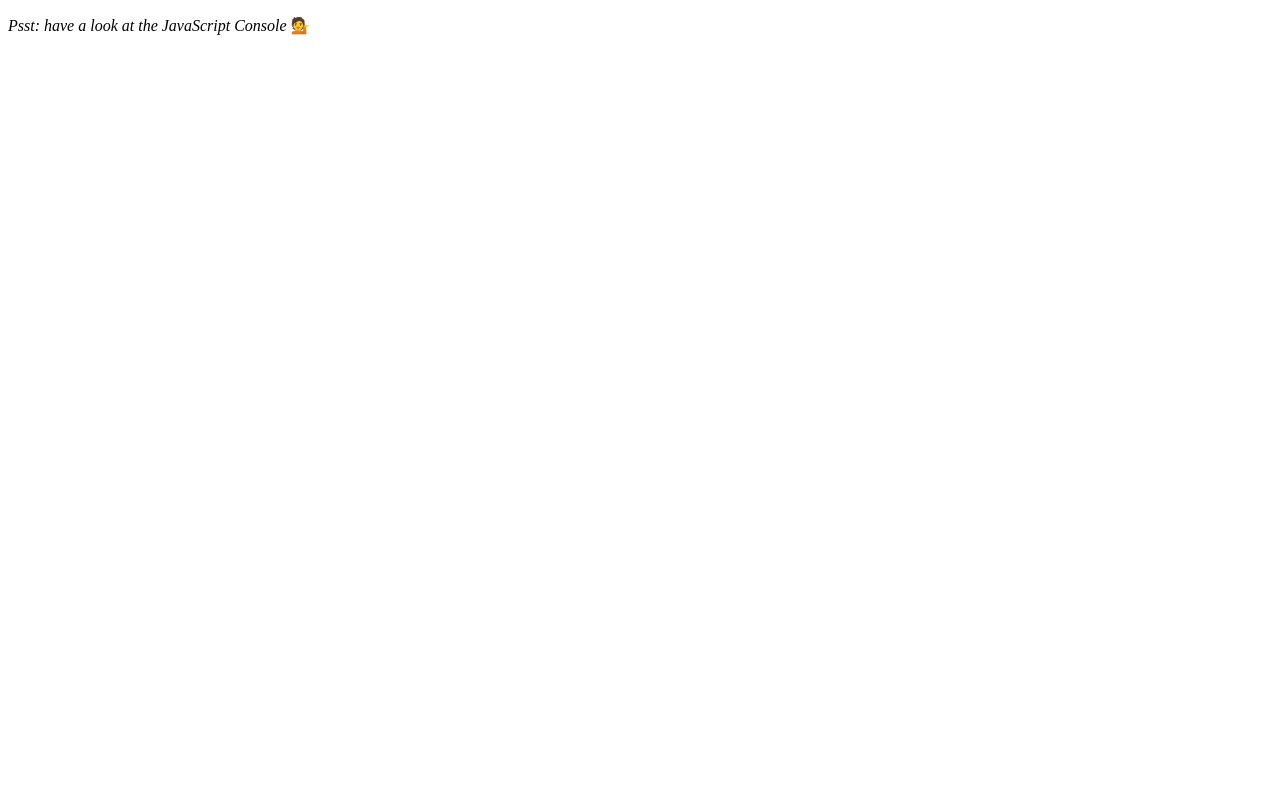
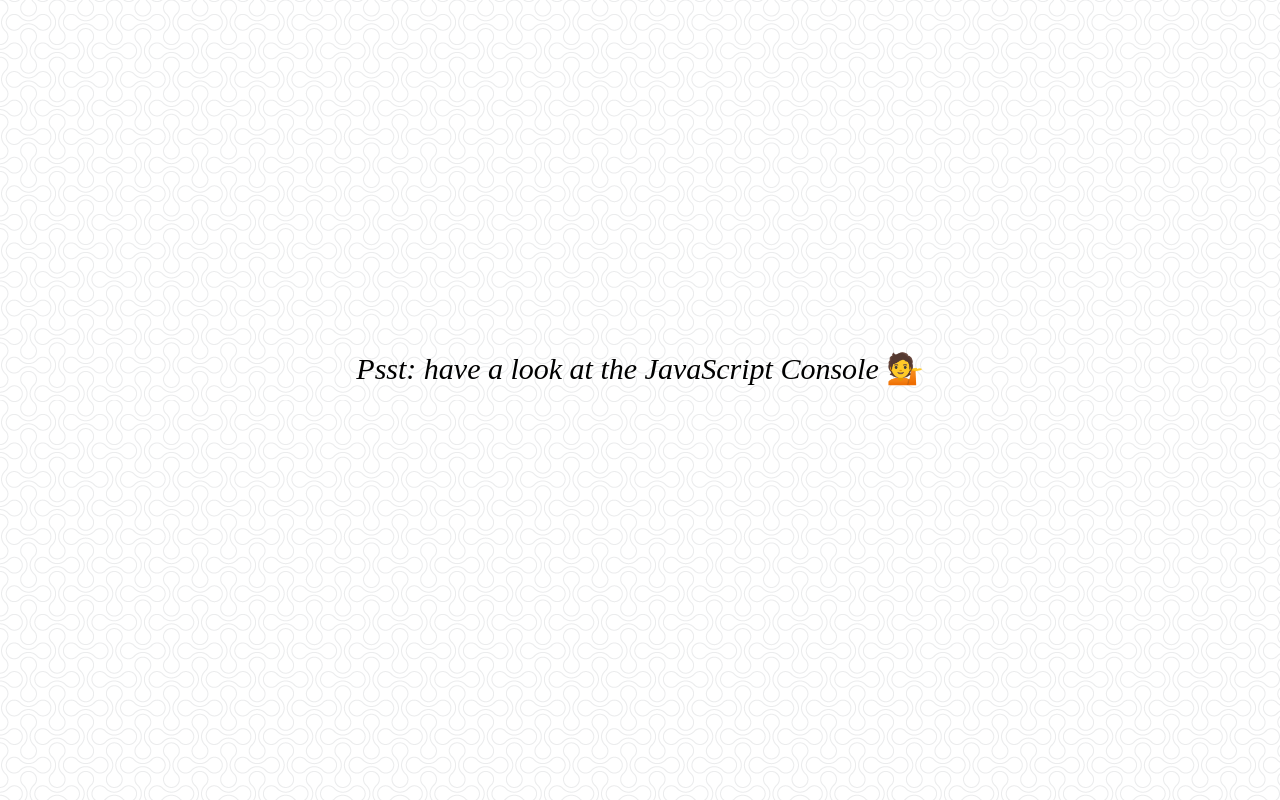
Before and after one commit to asgrm/JavaScript30, a plain HTML site: page 04 - Array Cardio Day 1/index.html in a window 1280 px wide. Drawn offline with Linux system fonts and the light colour scheme.

Commit message:
styled arr1

```diff
--- a/04 - Array Cardio Day 1/index.html
+++ b/04 - Array Cardio Day 1/index.html
@@ -5,6 +5,7 @@
   <meta http-equiv="X-UA-Compatible" content="IE=edge">
   <meta name="viewport" content="width=device-width, initial-scale=1.0">
   <title>>Array Cardio 💪</title>
+  <link rel="stylesheet" href="style.css">
 </head>
 <body>
   <p><em>Psst: have a look at the JavaScript Console</em> 💁</p>
--- /dev/null
+++ b/04 - Array Cardio Day 1/style.css
@@ -0,0 +1,8 @@
+body {
+  min-height: 90vh;
+  display: flex;
+  justify-content: center;
+  align-items: center;
+  font-size: 30px;
+  background: url('./double-bubble-outline.png') red;
+}
```
Also changed, not shown: 04 - Array Cardio Day 1/double-bubble-outline.png (added).
